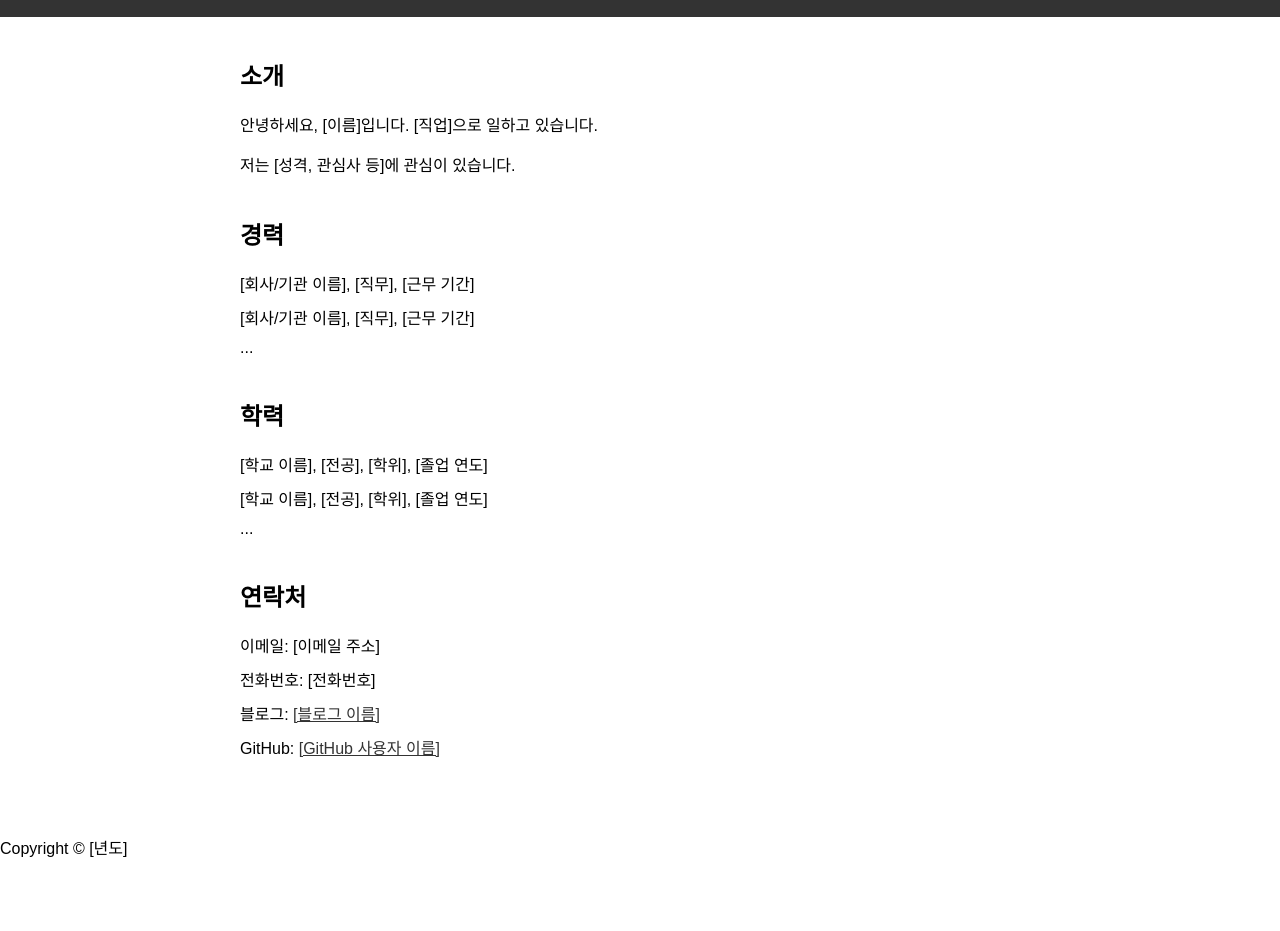
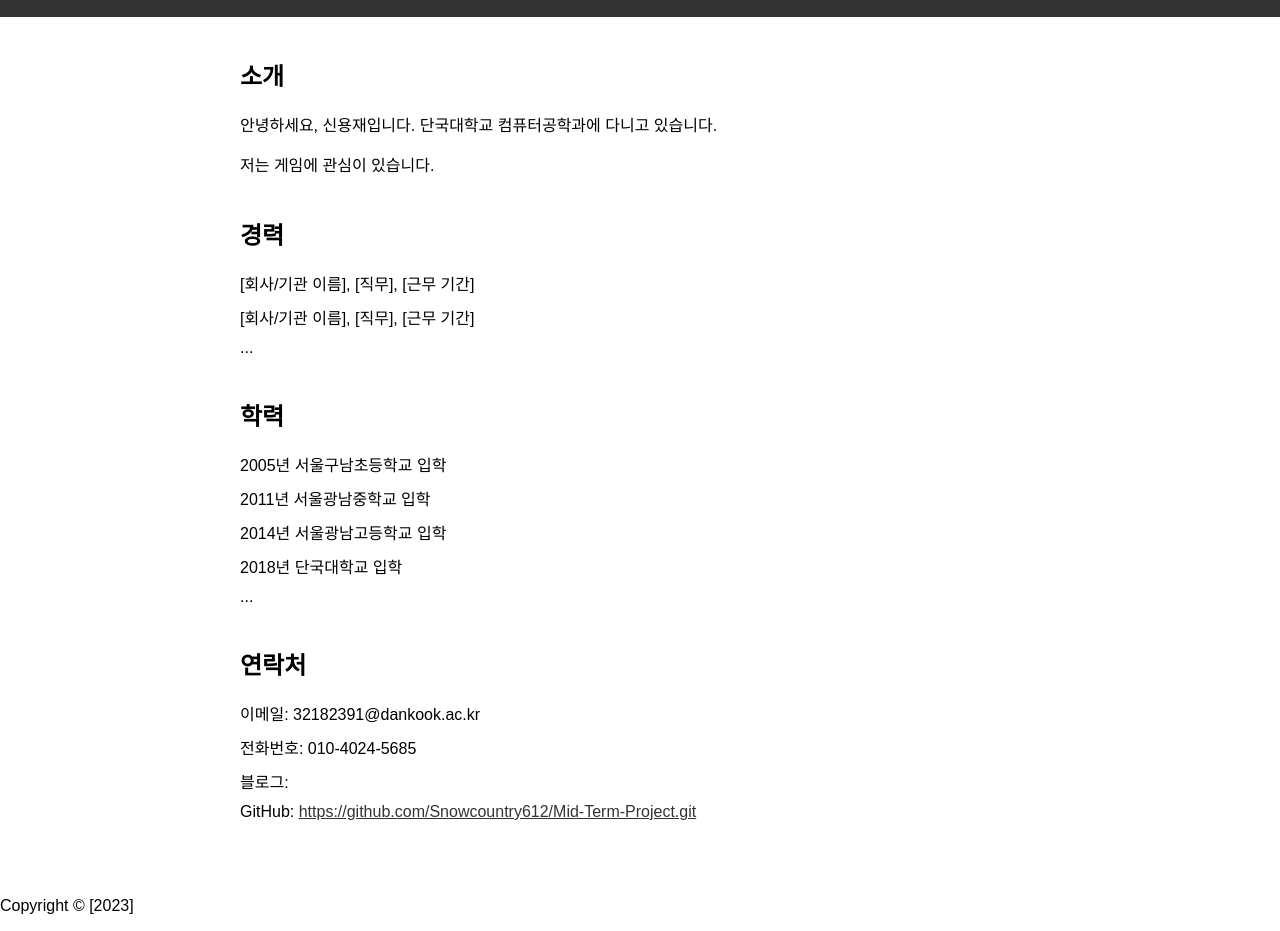
Before and after one commit to Snowcountry612/Mid-Term-Project, a plain HTML site: page title.html in a window 1280 px wide. Shown: the part 75-1006 px from the top of the page. Before the commit the page ends 950 px from the top, so only its background shows below. Drawn offline with Linux system fonts and the light colour scheme.

Commit message:
Add files via upload

```diff
--- a/title.html
+++ b/title.html
@@ -13,8 +13,8 @@
     <main>
       <section>
         <h2>소개</h2>
-        <p>안녕하세요, [이름]입니다. [직업]으로 일하고 있습니다.</p>
-        <p>저는 [성격, 관심사 등]에 관심이 있습니다.</p>
+        <p>안녕하세요, 신용재입니다. 단국대학교 컴퓨터공학과에 다니고 있습니다.</p>
+        <p>저는 게임에 관심이 있습니다.</p>
       </section>
       <section>
         <h2>경력</h2>
@@ -27,23 +27,25 @@
       <section>
         <h2>학력</h2>
         <ul>
-          <li>[학교 이름], [전공], [학위], [졸업 연도]</li>
-          <li>[학교 이름], [전공], [학위], [졸업 연도]</li>
+          <li>2005년 서울구남초등학교 입학</li>
+          <li>2011년 서울광남중학교 입학</li>
+          <li>2014년 서울광남고등학교 입학</li>
+          <li>2018년 단국대학교 입학</li>
           <li>...</li>
         </ul>
       </section>
       <section>
         <h2>연락처</h2>
         <ul>
-          <li>이메일: [이메일 주소]</li>
-          <li>전화번호: [전화번호]</li>
-          <li>블로그: <a href="[블로그 URL]">[블로그 이름]</a></li>
-          <li>GitHub: <a href="[GitHub URL]">[GitHub 사용자 이름]</a></li>
+          <li>이메일: 32182391@dankook.ac.kr</li>
+          <li>전화번호: 010-4024-5685</li>
+          <li>블로그: <a href=""></a></li>
+          <li>GitHub: <a href="https://github.com/Snowcountry612/Mid-Term-Project.git">https://github.com/Snowcountry612/Mid-Term-Project.git</a></li>
         </ul>
       </section>
     </main>
     <footer>
-      <p>Copyright © [년도]</p>
+      <p>Copyright © [2023]</p>
     </footer>
   </body>
 </html>
```
